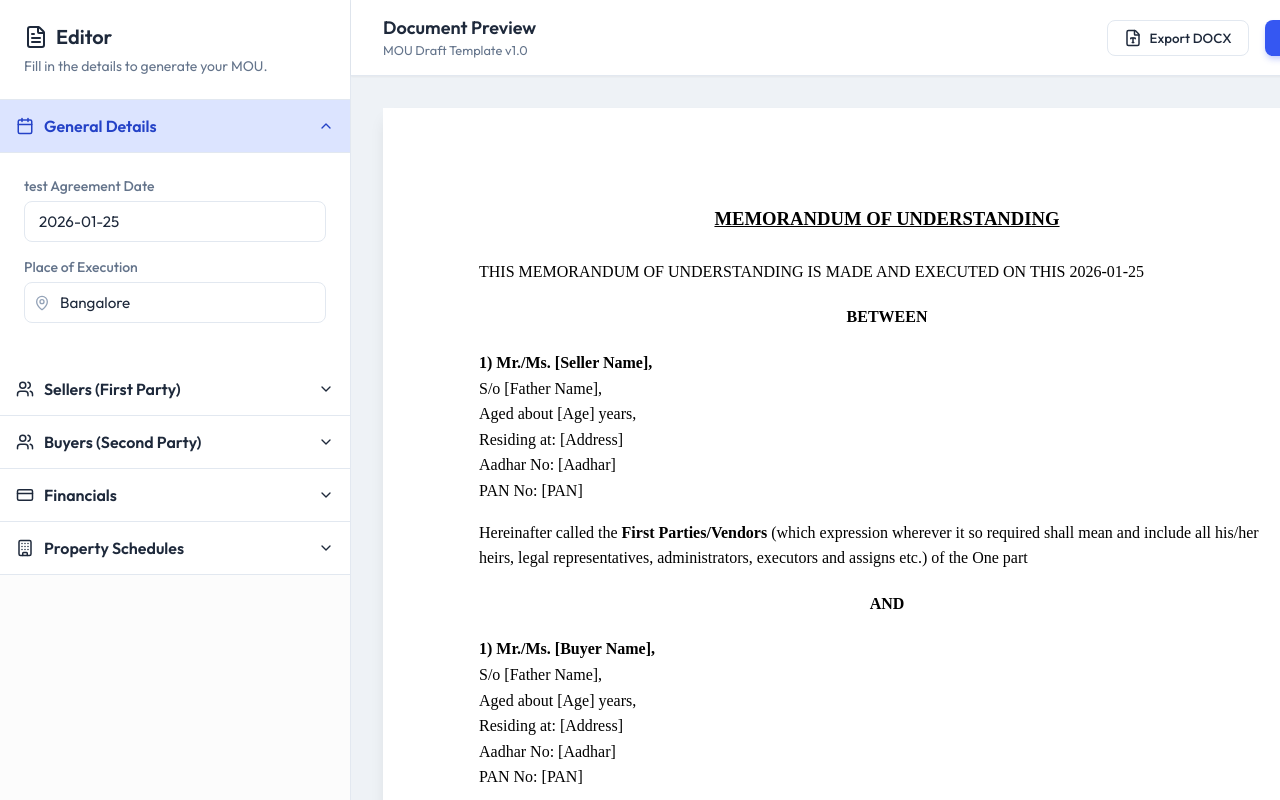
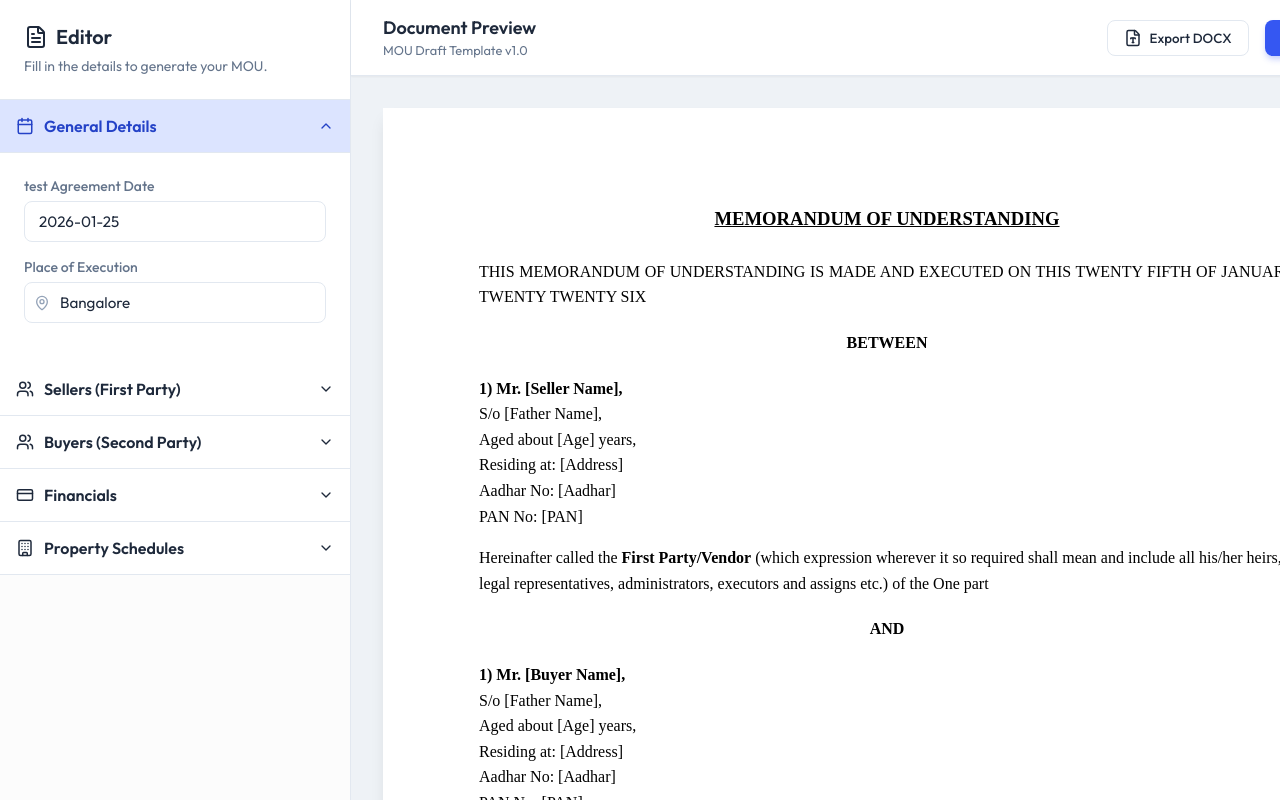
Before and after one commit to jangirsamarthiqol/MOU-draft-service, a React (Vite) app in the folder client/: page /mou in a window 1280 px wide. Built offline with nearby package versions, Linux system fonts and the light colour scheme.

Commit message:
new fixes

```diff
--- a/client/src/pages/MOUEditor.jsx
+++ b/client/src/pages/MOUEditor.jsx
@@ -19,6 +19,49 @@ import {
 
 import UserDetailsModal from '../components/UserDetailsModal';
 
+const numberToWords = (num) => {
+    if (!num) return '';
+    const a = ['','One ','Two ','Three ','Four ','Five ','Six ','Seven ','Eight ','Nine ','Ten ','Eleven ','Twelve ','Thirteen ','Fourteen ','Fifteen ','Sixteen ','Seventeen ','Eighteen ','Nineteen '];
+    const b = ['', '', 'Twenty','Thirty','Forty','Fifty','Sixty','Seventy','Eighty','Ninety'];
+
+    const unformattedNum = num.toString().replace(/,/g, '');
+    if (isNaN(unformattedNum)) return num;
+
+    const n = ('000000000' + unformattedNum).substr(-9).match(/^(\d{2})(\d{2})(\d{2})(\d{1})(\d{2})$/);
+    if (!n) return '';
+
+    let str = '';
+    str += (n[1] != 0) ? (a[Number(n[1])] || b[n[1][0]] + ' ' + a[n[1][1]]) + 'Crore ' : '';
+    str += (n[2] != 0) ? (a[Number(n[2])] || b[n[2][0]] + ' ' + a[n[2][1]]) + 'Lakh ' : '';
+    str += (n[3] != 0) ? (a[Number(n[3])] || b[n[3][0]] + ' ' + a[n[3][1]]) + 'Thousand ' : '';
+    str += (n[4] != 0) ? (a[Number(n[4])] || b[n[4][0]] + ' ' + a[n[4][1]]) + 'Hundred ' : '';
+    str += (n[5] != 0) ? ((str != '') ? 'and ' : '') + (a[Number(n[5])] || b[n[5][0]] + ' ' + a[n[5][1]]) : '';
+
+    return str.trim() + ' Only';
+};
+
+const dateToWords = (dateString) => {
+    // Try to parse "25th January 2026" or "2026-01-25"
+    // This is a basic converter, assuming user input is somewhat standard or uses the date input
+    if(!dateString) return '';
+    const date = new Date(dateString);
+    if(isNaN(date.getTime())) return dateString; // Return original if parse fails
+
+    const day = date.getDate();
+    const year = date.getFullYear();
+    const month = date.toLocaleString('default', { month: 'long' });
+
+    const numToWordMap = ['','First','Second','Third','Fourth','Fifth','Sixth','Seventh','Eighth','Ninth','Tenth','Eleventh','Twelfth','Thirteenth','Fourteenth','Fifteenth','Sixteenth','Seventeenth','Eighteenth','Nineteenth','Twentieth','Twenty First','Twenty Second','Twenty Third','Twenty Fourth','Twenty Fifth','Twenty Sixth','Twenty Seventh','Twenty Eighth','Twenty Ninth','Thirtieth','Thirty First'];
+    const dayWord = numToWordMap[day] || day;
+
+    // Year to words (Simple approach: Twenty Twenty Six)
+    const y1 = Math.floor(year / 100);
+    const y2 = year % 100;
+    const yearWord = numberToWords(y1).replace(' Only','') + ' ' + numberToWords(y2).replace(' Only','');
+
+    return `${dayWord} of ${month} ${yearWord}`;
+};
+
 const MOUEditor = () => {
     const [loading, setLoading] = useState(false);
     const [modalOpen, setModalOpen] = useState(false);
@@ -28,10 +71,10 @@ const MOUEditor = () => {
         agreementDate: '2026-01-25',
         place: 'Bangalore',
         sellers: [
-            { name: '', fatherName: '', age: '', address: '', aadhar: '', pan: '' }
+            { title: 'Mr.', name: '', fatherName: '', age: '', address: '', aadhar: '', pan: '' }
         ],
         buyers: [
-            { name: '', fatherName: '', age: '', address: '', aadhar: '', pan: '' }
+            { title: 'Mr.', name: '', fatherName: '', age: '', address: '', aadhar: '', pan: '' }
         ],
         property: {
             scheduleA: '',
@@ -69,7 +112,7 @@ const MOUEditor = () => {
     };
 
     const addParty = (type) => {
-        const newParty = { name: '', fatherName: '', age: '', address: '', aadhar: '', pan: '' };
+        const newParty = { title: 'Mr.', name: '', fatherName: '', age: '', address: '', aadhar: '', pan: '' };
         setFormData({ ...formData, [type]: [...formData[type], newParty] });
     };
 
@@ -252,7 +295,13 @@ const MOUEditor = () => {
                                         <Trash2 size={14} />
                                     </button>
 
-                                    <div className="input-group">
+                                    <div className="input-group" style={{ display: 'grid', gridTemplateColumns: '80px 1fr', gap: '10px' }}>
+                                        <select className="input-field" value={seller.title} onChange={(e) => handleChange('sellers', 'title', e.target.value, i)}>
+                                            <option value="Mr.">Mr.</option>
+                                            <option value="Ms.">Ms.</option>
+                                            <option value="Mrs.">Mrs.</option>
+                                            <option value="M/s.">M/s.</option>
+                                        </select>
                                         <input className="input-field" placeholder="Full Name" value={seller.name} onChange={(e) => handleChange('sellers', 'name', e.target.value, i)} />
                                     </div>
                                     <div className="input-group" style={{ display: 'grid', gridTemplateColumns: '1fr 100px', gap: '10px' }}>
@@ -285,7 +334,13 @@ const MOUEditor = () => {
                                         <Trash2 size={14} />
                                     </button>
 
-                                    <div className="input-group">
+                                    <div className="input-group" style={{ display: 'grid', gridTemplateColumns: '80px 1fr', gap: '10px' }}>
+                                        <select className="input-field" value={buyer.title} onChange={(e) => handleChange('buyers', 'title', e.target.value, i)}>
+                                            <option value="Mr.">Mr.</option>
+                                            <option value="Ms.">Ms.</option>
+                                            <option value="Mrs.">Mrs.</option>
+                                            <option value="M/s.">M/s.</option>
+                                        </select>
                                         <input className="input-field" placeholder="Full Name" value={buyer.name} onChange={(e) => handleChange('buyers', 'name', e.target.value, i)} />
                                     </div>
                                     <div className="input-group" style={{ display: 'grid', gridTemplateColumns: '1fr 100px', gap: '10px' }}>
@@ -426,7 +481,7 @@ const MOUEditor = () => {
                         </div>
 
                         <p style={{ textAlign: 'justify' }}>
-                            THIS MEMORANDUM OF UNDERSTANDING IS MADE AND EXECUTED ON THIS {formData.agreementDate.toUpperCase()}
+                            THIS MEMORANDUM OF UNDERSTANDING IS MADE AND EXECUTED ON THIS {dateToWords(formData.agreementDate).toUpperCase()}
                         </p>
 
                         <div style={{ textAlign: 'center', fontWeight: 'bold', margin: '20px 0' }}>BETWEEN</div>
@@ -434,7 +489,7 @@ const MOUEditor = () => {
                         {/* Sellers */}
                         {formData.sellers.map((p, i) => (
                             <div key={i} style={{ marginBottom: '15px' }}>
-                                <b>{i+1}) Mr./Ms. {p.name || '[Seller Name]'},</b><br/>
+                                <b>{i+1}) {p.title} {p.name || '[Seller Name]'},</b><br/>
                                 S/o {p.fatherName || '[Father Name]'},<br/>
                                 Aged about {p.age || '[Age]'} years,<br/>
                                 Residing at: {p.address || '[Address]'}<br/>
@@ -444,7 +499,7 @@ const MOUEditor = () => {
                         ))}
 
                         <p>
-                            Hereinafter called the <b>First Parties/Vendors</b> (which expression wherever it so required shall mean and include all his/her heirs, legal representatives, administrators, executors and assigns etc.) of the One part
+                            Hereinafter called the <b>{formData.sellers.length > 1 ? 'First Parties/Vendors' : 'First Party/Vendor'}</b> (which expression wherever it so required shall mean and include all his/her heirs, legal representatives, administrators, executors and assigns etc.) of the One part
                         </p>
 
                         <div style={{ textAlign: 'center', fontWeight: 'bold', margin: '20px 0' }}>AND</div>
@@ -452,7 +507,7 @@ const MOUEditor = () => {
                         {/* Buyers */}
                         {formData.buyers.map((p, i) => (
                             <div key={i} style={{ marginBottom: '15px' }}>
-                                <b>{i+1}) Mr./Ms. {p.name || '[Buyer Name]'},</b><br/>
+                                <b>{i+1}) {p.title} {p.name || '[Buyer Name]'},</b><br/>
                                 S/o {p.fatherName || '[Father Name]'},<br/>
                                 Aged about {p.age || '[Age]'} years,<br/>
                                 Residing at: {p.address || '[Address]'}<br/>
@@ -462,19 +517,19 @@ const MOUEditor = () => {
                         ))}
 
                         <p>
-                            Hereinafter called the <b>Second Parties/Purchasers</b> (which expression wherever it so required shall mean and include all his/her heirs, legal representatives, executors and assigns etc.) of the other part.
+                            Hereinafter called the <b>{formData.buyers.length > 1 ? 'Second Parties/Purchasers' : 'Second Party/Purchaser'}</b> (which expression wherever it so required shall mean and include all his/her heirs, legal representatives, executors and assigns etc.) of the other part.
                         </p>
 
                         {/* Clauses */}
                         <ol style={{ paddingLeft: '30px', textAlign: 'justify' }}>
                             <li style={{ marginBottom: '10px' }}>
-                                WHEREAS the Vendors are fully competent to enter into an agreement with respect to {formData.property.scheduleC || '[Property Description]'}
+                                WHEREAS the Vendors {formData.sellers.length > 1 ? 'are' : 'is'} fully competent to enter into an agreement with respect to {formData.property.scheduleC || '[Property Description]'}
                             </li>
                             <li style={{ marginBottom: '10px' }}>
-                                WHEREAS the Vendors has decided to sell to the Purchasers and Purchasers has agreed to buy the said apartment at a total consideration of Rs. {formData.financials.totalConsideration || '___________'}.
+                                WHEREAS the Vendors has decided to sell to the Purchasers and Purchasers has agreed to buy the said apartment at a total consideration of Rs. {formData.financials.totalConsideration || '___________'} (Rupees {numberToWords(formData.financials.totalConsideration)}).
                             </li>
                             <li style={{ marginBottom: '10px' }}>
-                                WHEREAS the Purchasers agreed to pay the total Consideration to the Vendors, a sum of Rs. {formData.financials.totalConsideration || '___________'}.
+                                WHEREAS the Purchasers agreed to pay the total Consideration to the Vendors, a sum of Rs. {formData.financials.totalConsideration || '___________'} (Rupees {numberToWords(formData.financials.totalConsideration)}).
                             </li>
                         </ol>
 
@@ -484,40 +539,65 @@ const MOUEditor = () => {
 
                         <ol style={{ paddingLeft: '30px', textAlign: 'justify' }}>
                             <li style={{ marginBottom: '10px' }}>
-                                That the Purchasers have agreed to pay the total consideration of Rs. {formData.financials.totalConsideration}, inclusive of 1% TDS on the considered value, in the following manner:
+                                That the Purchasers have agreed to pay the total consideration of Rs. {formData.financials.totalConsideration} (Rupees {numberToWords(formData.financials.totalConsideration)}), inclusive of 1% TDS on the considered value, in the following manner:
                                 <ol type="a" style={{ marginTop: '5px' }}>
-                                    <li style={{marginBottom: '5px'}}>That out of the said total consideration, an amount of Rs. {formData.financials.tokenAdvance1.amount} has been paid by the Second Party to the First Party as token advance on {formData.financials.tokenAdvance1.dateText} through {formData.financials.tokenAdvance1.method} with Transaction ID {formData.financials.tokenAdvance1.txnId}.</li>
-                                    <li style={{marginBottom: '5px'}}>That a further amount of Rs. {formData.financials.tokenAdvance2.amount} has been paid by the Second Party to the First Party as token advance on {formData.financials.tokenAdvance2.dateText} through {formData.financials.tokenAdvance2.method} with Transaction ID {formData.financials.tokenAdvance2.txnId}.</li>
-                                    <li style={{marginBottom: '5px'}}>That at the time of signing of this Memorandum of Understanding on {formData.agreementDate} an amount of Rs. {formData.financials.signingAmount} will be paid by the Second Party to the First Party.</li>
-                                    <li style={{marginBottom: '5px'}}>That at the time of signing of the Agreement of Sale on or before {formData.financials.agreementSaleDateText} an amount of Rs. {formData.financials.agreementSaleAmount} shall be paid by the Second Party to the First Party.</li>
-                                    <li style={{marginBottom: '5px'}}>That the said balance amount of Rs. {formData.financials.balanceAmount} shall be disbursed by the Second Party to the First Party on the date of Registration of the Sale Deed through Demand Draft.</li>
+                                    <li style={{marginBottom: '5px'}}>That out of the said total consideration, an amount of Rs. {formData.financials.tokenAdvance1.amount} (Rupees {numberToWords(formData.financials.tokenAdvance1.amount)}) has been paid by the Second Party to the First Party as token advance on {formData.financials.tokenAdvance1.dateText} through {formData.financials.tokenAdvance1.method} with Transaction ID {formData.financials.tokenAdvance1.txnId}.</li>
+                                    <li style={{marginBottom: '5px'}}>That a further amount of Rs. {formData.financials.tokenAdvance2.amount} (Rupees {numberToWords(formData.financials.tokenAdvance2.amount)}) has been paid by the Second Party to the First Party as token advance on {formData.financials.tokenAdvance2.dateText} through {formData.financials.tokenAdvance2.method} with Transaction ID {formData.financials.tokenAdvance2.txnId}.</li>
+                                    <li style={{marginBottom: '5px'}}>That at the time of signing of this Memorandum of Understanding on {dateToWords(formData.agreementDate)} an amount of Rs. {formData.financials.signingAmount} (Rupees {numberToWords(formData.financials.signingAmount)}) will be paid by the Second Party to the First Party.</li>
+                                    <li style={{marginBottom: '5px'}}>That at the time of signing of the Agreement of Sale on or before {formData.financials.agreementSaleDateText} an amount of Rs. {formData.financials.agreementSaleAmount} (Rupees {numberToWords(formData.financials.agreementSaleAmount)}) shall be paid by the Second Party to the First Party.</li>
+                                    <li style={{marginBottom: '5px'}}>That the said balance amount of Rs. {formData.financials.balanceAmount} (Rupees {numberToWords(formData.financials.balanceAmount)}) shall be disbursed by the Second Party to the First Party on the date of Registration of the Sale Deed through Demand Draft.</li>
                                     <li>That the Second Party shall deduct applicable 1% TDS and shall furnish Form 16B (TDS Certificate) to the First Party as proof of deduction and remittance of the said TDS in accordance with applicable law.</li>
                                 </ol>
                             </li>
                             <li style={{ marginBottom: '10px' }}>
                                 In the event:
                                 <ol type="a" style={{ marginTop: '5px' }}>
-                                    <li style={{marginBottom: '5px'}}>The Second Party backs out after the First Party has made the transfer of amount as per the transaction mentioned in this MOU, the Second Party agrees to pay Rs. {formData.financials.cancellationCharge} towards back-out / cancellation charges.</li>
-                                    <li>The First Party backs out or withdraws from the transaction after execution of this MOU, the First Party shall pay the Second Party an amount of Rs. {formData.financials.cancellationCharge} as cancellation charges.</li>
+                                    <li style={{marginBottom: '5px'}}>The Second Party backs out after the First Party has made the transfer of amount as per the transaction mentioned in this MOU, the Second Party agrees to pay Rs. {formData.financials.cancellationCharge} (Rupees {numberToWords(formData.financials.cancellationCharge)}) towards back-out / cancellation charges.</li>
+                                    <li>The First Party backs out or withdraws from the transaction after execution of this MOU, the First Party shall pay the Second Party an amount of Rs. {formData.financials.cancellationCharge} (Rupees {numberToWords(formData.financials.cancellationCharge)}) as cancellation charges.</li>
                                 </ol>
                             </li>
                             <li style={{ marginBottom: '10px' }}>
                                 The First Parties confirms that he has not entered into any agreements for sale or transfer and agrees that he will not enter into any Agreements for sale or transfer of the Schedule ‘C’ Property with anyone in any manner, until this MOU is in force.
                             </li>
+                            <li style={{ marginBottom: '10px' }}>
+                                ARBITRATION: Should any dispute arise between the parties hereto at anytime during the tenure of this MOU, the same shall, as soon as the dispute shall arise, be referred to the sole arbitration of a person to be mutually agreed to by both the parties to this MOU.
+                                <br/><br/>
+                                The arbitration shall be conducted as per the rules of the Indian Arbitration and Conciliation Act, 1996 (as amended from time to time) and the place of arbitration shall be at Bangalore. It is being fully understood between the parties that the Arbitrator as mentioned in this clause shall be mutually decided between the parties, within a period of 15 days after either of the parties to this Agreement gives notice in writing to the other regarding the same.
+                            </li>
+                            <li style={{ marginBottom: '10px' }}>
+                                This MOU shall be governed by the laws of India and the courts at Bangalore shall have exclusive jurisdiction in respect of matters under this Agreement.
+                            </li>
                             <li>
-                                ARBITRATION: Should any dispute arise between the parties hereto... (Standard Clause)
+                                Both Parties agree that the Transaction shall be deemed completed upon the First Party receiving the full consideration and the Second Party receiving the duly executed Sale Deed. For the purposes of this MOU, the transaction shall be considered complete only upon fulfilment of these conditions.
                             </li>
                         </ol>
 
+                        <p style={{ marginTop: '30px', textAlign: 'justify' }}>
+                            IN WITNESS WHEREOF the above-mentioned parties have signed this MOU on the day, month and year mentioned above in the presence of the following;
+                        </p>
+
                         {/* Signatures */}
-                        <div style={{ marginTop: '50px', display: 'flex', justifyContent: 'space-between' }}>
-                            <div>
-                                <div style={{ borderTop: '1px solid black', width: '200px', marginTop: '60px' }}></div>
-                                <b>(FIRST PARTY)</b>
+                        <div style={{ marginTop: '50px', display: 'flex', justifyContent: 'space-between', flexWrap: 'wrap', gap: '40px' }}>
+                            <div style={{ flex: 1, minWidth: '200px' }}>
+                                <div style={{ marginBottom: '15px', fontWeight: 'bold' }}>WITNESSES:</div>
+                                <div style={{ marginBottom: '40px' }}>
+                                    1. ____________________________<br/>
+                                    (Name & Address)
+                                </div>
+                                <div>
+                                    2. ____________________________<br/>
+                                    (Name & Address)
+                                </div>
                             </div>
-                            <div>
-                                <div style={{ borderTop: '1px solid black', width: '200px', marginTop: '60px' }}></div>
-                                <b>(SECOND PARTY)</b>
+                            <div style={{ flex: 1, display: 'flex', flexDirection: 'column', gap: '40px', minWidth: '200px' }}>
+                                <div>
+                                    <div style={{ borderTop: '1px solid black', width: '200px', marginBottom: '5px' }}></div>
+                                    <b>(FIRST PARTY)</b>
+                                </div>
+                                <div>
+                                    <div style={{ borderTop: '1px solid black', width: '200px', marginBottom: '5px' }}></div>
+                                    <b>(SECOND PARTY)</b>
+                                </div>
                             </div>
                         </div>
 
```
